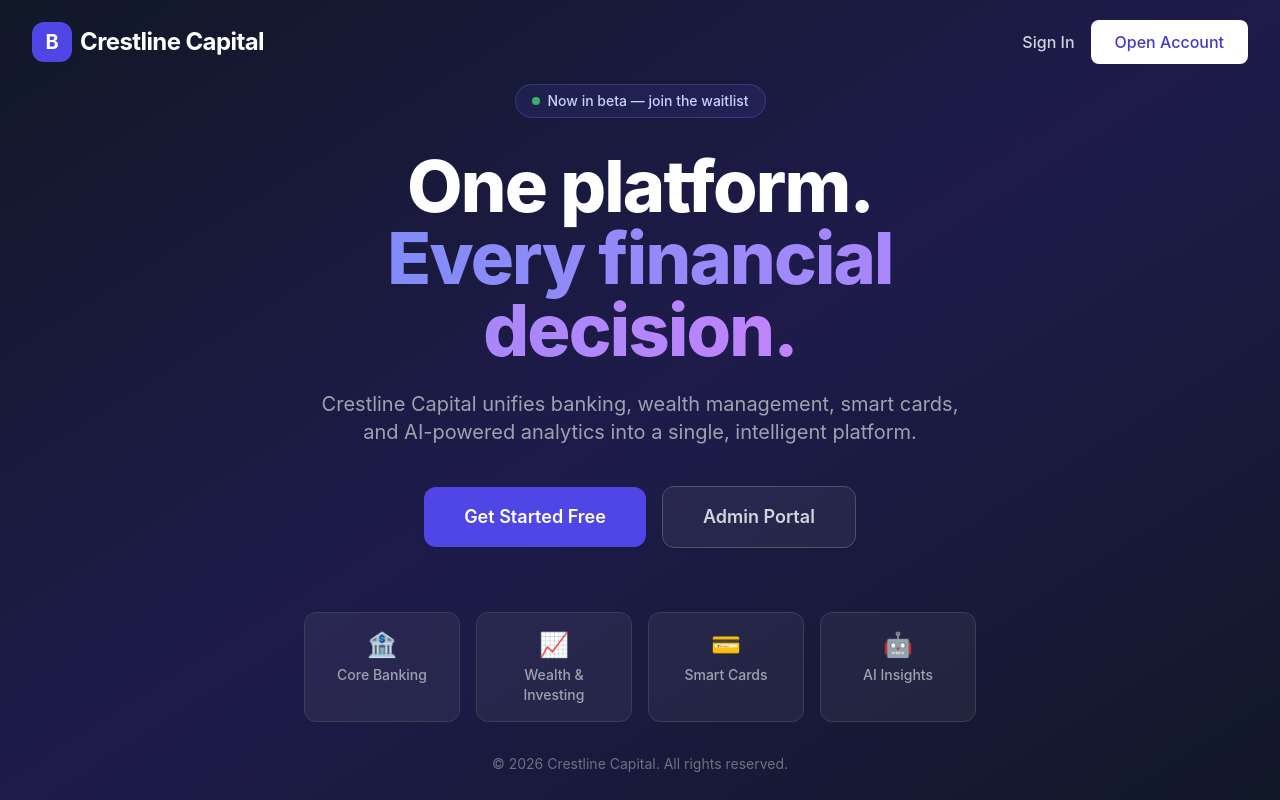
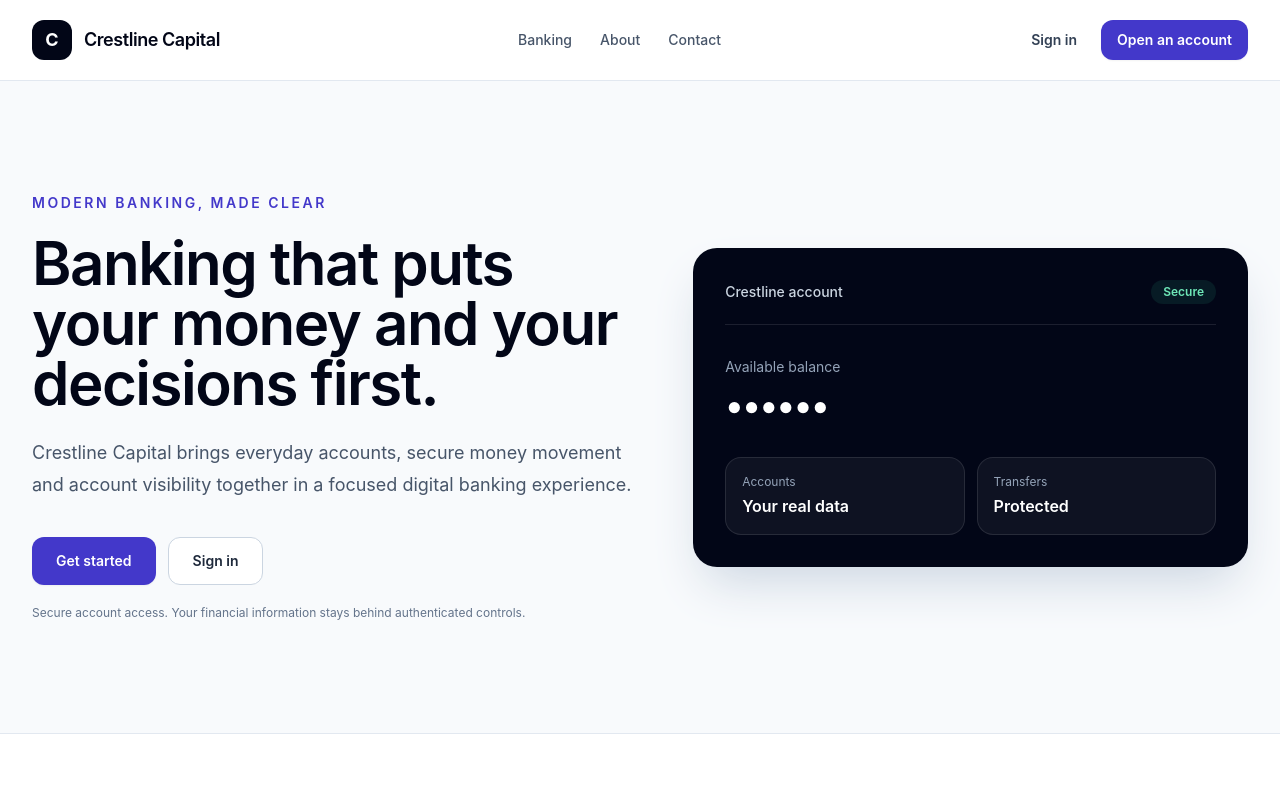
Before and after one commit to emmanuelowighoyota424-byte/the-bnk, a Next.js app: page / in a window 1280 px wide. Shown: the top 800 px of the page. Built offline with nearby package versions, Linux system fonts and the light colour scheme.

Commit message:
feat: redesign public Crestline landing page

```diff
--- a/src/app/page.tsx
+++ b/src/app/page.tsx
@@ -1,22 +1,65 @@
 import Link from 'next/link';
+
+const features = [
+  ['01', 'Everyday banking', 'See accounts, balances and activity in one clear place.'],
+  ['02', 'Move money', 'Transfer money through a guided, security-first experience.'],
+  ['03', 'Stay in control', 'Review activity, manage sessions and keep your account secure.'],
+];
 
 export default function HomePage() {
   return (
-    <div className="min-h-screen bg-gradient-to-br from-gray-900 via-indigo-950 to-gray-900 flex flex-col">
-      <nav className="w-full max-w-7xl mx-auto px-4 sm:px-6 lg:px-8 py-5 flex items-center justify-between">
-        <div className="flex items-center gap-2"><div className="w-10 h-10 bg-indigo-600 rounded-xl flex items-center justify-center"><span className="text-white font-bold text-xl">B</span></div><span className="text-white font-bold text-2xl tracking-tight">Crestline Capital</span></div>
-        <div className="flex items-center gap-4"><Link href="/login" className="text-gray-300 hover:text-white font-medium">Sign In</Link><Link href="/register" className="bg-white text-indigo-700 px-6 py-2.5 rounded-lg font-medium hover:bg-gray-100">Open Account</Link></div>
-      </nav>
-      <main className="flex-1 flex items-center justify-center px-4">
-        <div className="text-center max-w-3xl mx-auto">
-          <div className="inline-flex items-center gap-2 bg-indigo-500/10 border border-indigo-500/30 rounded-full px-4 py-1.5 mb-8"><span className="w-2 h-2 bg-green-400 rounded-full animate-pulse" /><span className="text-indigo-200 text-sm font-medium">Now in beta — join the waitlist</span></div>
-          <h1 className="text-5xl sm:text-6xl lg:text-7xl font-extrabold text-white tracking-tight leading-tight mb-6">One platform.<br /><span className="text-transparent bg-clip-text bg-gradient-to-r from-indigo-400 to-purple-400">Every financial decision.</span></h1>
-          <p className="text-lg sm:text-xl text-gray-400 mb-10 max-w-2xl mx-auto leading-relaxed">Crestline Capital unifies banking, wealth management, smart cards, and AI-powered analytics into a single, intelligent platform.</p>
-          <div className="flex flex-col sm:flex-row items-center justify-center gap-4"><Link href="/register" className="btn-primary bg-indigo-600 text-lg px-10 py-4 rounded-xl">Get Started Free</Link><Link href="/admin/login" className="btn-secondary bg-white/5 border-gray-600 text-gray-300 text-lg px-10 py-4 rounded-xl">Admin Portal</Link></div>
-          <div className="mt-16 grid grid-cols-2 sm:grid-cols-4 gap-4 max-w-2xl mx-auto">{['🏦 Core Banking','📈 Wealth & Investing','💳 Smart Cards','🤖 AI Insights'].map((f) => (<div key={f} className="bg-white/5 border border-gray-700 rounded-xl p-4 text-center"><div className="text-2xl mb-1">{f.split(' ')[0]}</div><div className="text-gray-400 text-sm font-medium">{f.slice(2)}</div></div>))}</div>
+    <main className="min-h-screen bg-white text-slate-950">
+      <header className="border-b border-slate-200 bg-white/95 backdrop-blur">
+        <nav className="mx-auto flex h-20 max-w-7xl items-center justify-between px-5 sm:px-8" aria-label="Primary navigation">
+          <Link href="/" className="flex items-center gap-3" aria-label="Crestline Capital home">
+            <span className="grid h-10 w-10 place-items-center rounded-xl bg-slate-950 text-lg font-bold text-white">C</span>
+            <span className="text-lg font-semibold tracking-tight">Crestline Capital</span>
+          </Link>
+          <div className="hidden items-center gap-7 text-sm font-medium text-slate-600 md:flex">
+            <Link href="#features" className="hover:text-slate-950">Banking</Link>
+            <Link href="/about" className="hover:text-slate-950">About</Link>
+            <Link href="/contact" className="hover:text-slate-950">Contact</Link>
+          </div>
+          <div className="flex items-center gap-2 sm:gap-3">
+            <Link href="/login" className="rounded-xl px-3 py-2.5 text-sm font-semibold text-slate-700 hover:bg-slate-100">Sign in</Link>
+            <Link href="/register" className="rounded-xl bg-indigo-700 px-4 py-2.5 text-sm font-semibold text-white shadow-sm hover:bg-indigo-800">Open an account</Link>
+          </div>
+        </nav>
+      </header>
+
+      <section className="border-b border-slate-200 bg-slate-50">
+        <div className="mx-auto grid max-w-7xl items-center gap-12 px-5 py-20 sm:px-8 lg:grid-cols-[1.05fr_.95fr] lg:py-28">
+          <div>
+            <p className="mb-5 text-sm font-semibold uppercase tracking-[0.18em] text-indigo-700">Modern banking, made clear</p>
+            <h1 className="max-w-3xl text-4xl font-semibold leading-[1.08] tracking-tight text-slate-950 sm:text-6xl">Banking that puts your money and your decisions first.</h1>
+            <p className="mt-6 max-w-2xl text-lg leading-8 text-slate-600">Crestline Capital brings everyday accounts, secure money movement and account visibility together in a focused digital banking experience.</p>
+            <div className="mt-9 flex flex-col gap-3 sm:flex-row">
+              <Link href="/register" className="inline-flex min-h-12 items-center justify-center rounded-xl bg-indigo-700 px-6 text-sm font-semibold text-white shadow-sm hover:bg-indigo-800">Get started</Link>
+              <Link href="/login" className="inline-flex min-h-12 items-center justify-center rounded-xl border border-slate-300 bg-white px-6 text-sm font-semibold text-slate-800 hover:bg-slate-50">Sign in</Link>
+            </div>
+            <p className="mt-5 text-xs text-slate-500">Secure account access. Your financial information stays behind authenticated controls.</p>
+          </div>
+          <div className="rounded-3xl bg-slate-950 p-6 text-white shadow-2xl shadow-slate-300 sm:p-8">
+            <div className="flex items-center justify-between border-b border-white/10 pb-5"><span className="text-sm font-medium text-slate-300">Crestline account</span><span className="rounded-full bg-emerald-400/10 px-3 py-1 text-xs font-semibold text-emerald-300">Secure</span></div>
+            <p className="mt-8 text-sm text-slate-400">Available balance</p>
+            <p className="mt-2 text-4xl font-semibold tracking-tight">••••••</p>
+            <div className="mt-8 grid grid-cols-2 gap-3">
+              <div className="rounded-2xl border border-white/10 bg-white/[0.05] p-4"><p className="text-xs text-slate-400">Accounts</p><p className="mt-1 font-semibold">Your real data</p></div>
+              <div className="rounded-2xl border border-white/10 bg-white/[0.05] p-4"><p className="text-xs text-slate-400">Transfers</p><p className="mt-1 font-semibold">Protected</p></div>
+            </div>
+          </div>
         </div>
-      </main>
-      <footer className="text-center py-8 text-gray-500 text-sm">&copy; {new Date().getFullYear()} Crestline Capital. All rights reserved.</footer>
-    </div>
+      </section>
+
+      <section id="features" className="mx-auto max-w-7xl px-5 py-20 sm:px-8 lg:py-24">
+        <div className="max-w-2xl"><p className="text-sm font-semibold uppercase tracking-[0.18em] text-indigo-700">Built around you</p><h2 className="mt-3 text-3xl font-semibold tracking-tight sm:text-4xl">The essentials, without the clutter.</h2></div>
+        <div className="mt-10 grid gap-px overflow-hidden rounded-2xl border border-slate-200 bg-slate-200 md:grid-cols-3">{features.map(([number, title, text]) => <article key={number} className="bg-white p-7"><span className="text-xs font-semibold text-indigo-700">{number}</span><h3 className="mt-10 text-xl font-semibold">{title}</h3><p className="mt-3 text-sm leading-6 text-slate-600">{text}</p></article>)}</div>
+      </section>
+
+      <section className="bg-slate-950 px-5 py-16 text-white sm:px-8">
+        <div className="mx-auto flex max-w-7xl flex-col justify-between gap-8 sm:flex-row sm:items-center"><div><h2 className="text-2xl font-semibold tracking-tight">Ready to take control of your banking?</h2><p className="mt-2 text-sm text-slate-400">Open your Crestline Capital account or securely sign in.</p></div><Link href="/register" className="inline-flex min-h-12 items-center justify-center rounded-xl bg-white px-6 text-sm font-semibold text-slate-950 hover:bg-slate-100">Open an account</Link></div>
+      </section>
+      <footer className="border-t border-slate-200 bg-white"><div className="mx-auto flex max-w-7xl flex-col gap-4 px-5 py-8 text-sm text-slate-500 sm:flex-row sm:items-center sm:justify-between sm:px-8"><span>© {new Date().getFullYear()} Crestline Capital</span><div className="flex gap-5"><Link href="/about" className="hover:text-slate-900">About</Link><Link href="/contact" className="hover:text-slate-900">Contact</Link><Link href="/admin/login" className="hover:text-slate-900">Admin</Link></div></div></footer>
+    </main>
   );
 }
```
